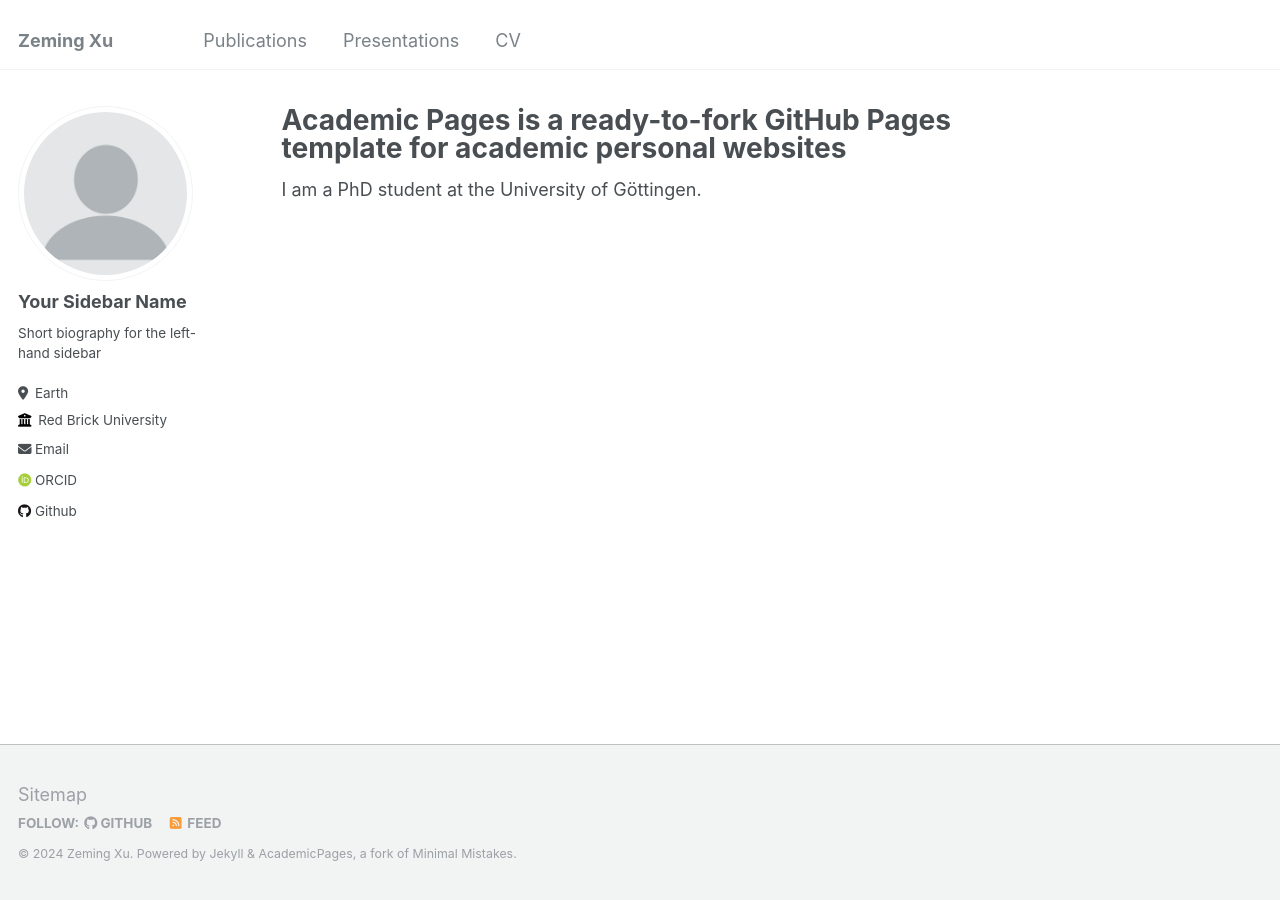
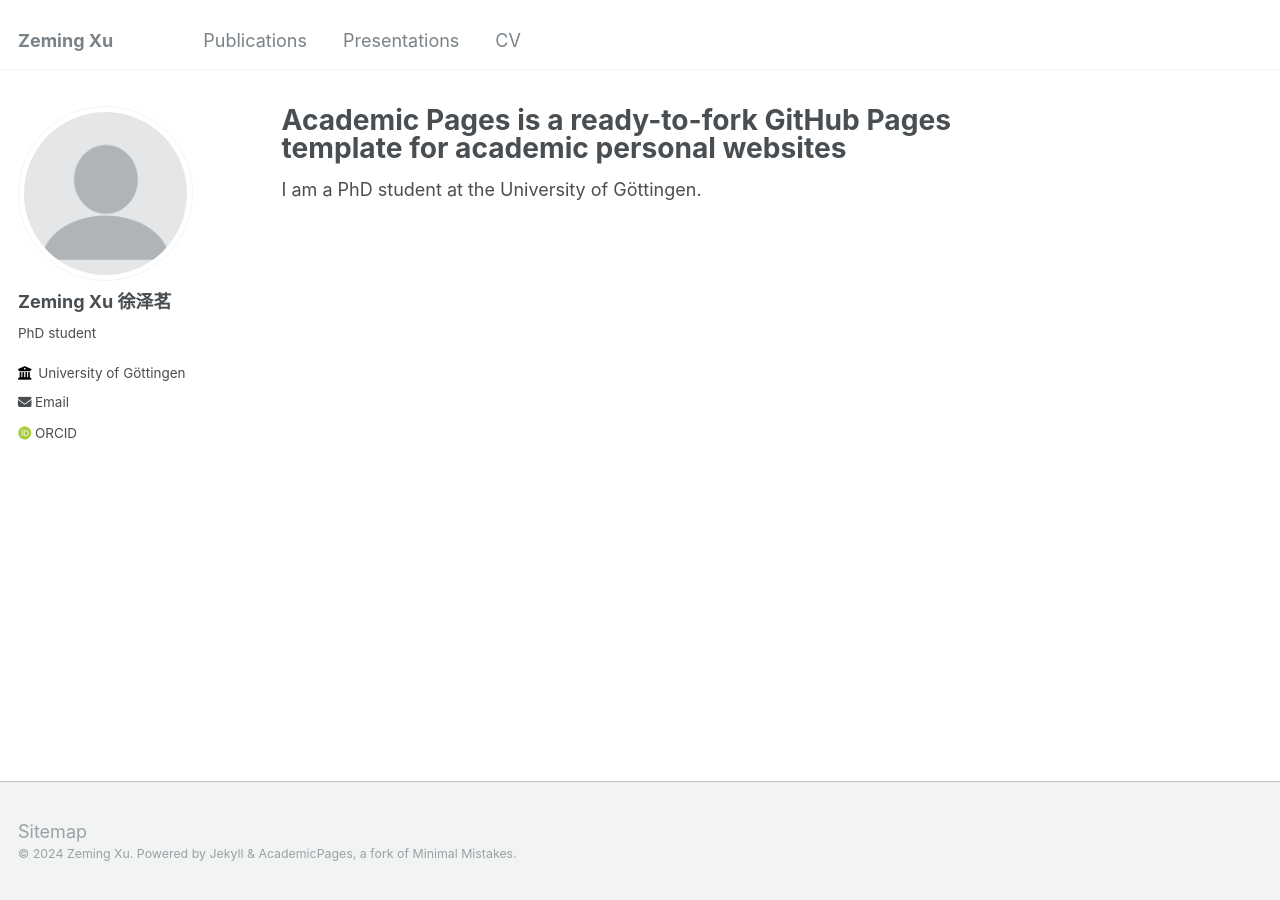
Before and after one commit to xu-zeming/xu-zeming.github.io, a Jekyll site: the page built from _pages/about.md, in a window 1280 px wide. Built offline with Jekyll 4.4.1, drawn with Linux system fonts in a browser that asks for light colours; some web fonts are replaced.

Commit message:
Update _config.yml

```diff
--- a/_config.yml
+++ b/_config.yml
@@ -22,13 +22,13 @@ repository               : "academicpages/academicpages.github.io"
 author:
   # Biographic information
   avatar           : "profile.png"
-  name             : "Your Sidebar Name"
+  name             : "Zeming Xu 徐泽茗"
   pronouns         : # example: "she/her"
-  bio              : "Short biography for the left-hand sidebar"
-  location         : "Earth"
-  employer         : "Red Brick University"
+  bio              : "PhD student"
+  location         : # "Earth"
+  employer         : "University of Göttingen"
   uri              : # URL
-  email            : "none@example.org"
+  email            : "zeming.xu at stud.uni-goettingen.de"
 
   # Academic websites
   arxiv            : # URL - Update with the correct link to your profile
@@ -43,7 +43,7 @@ author:
   bitbucket        : # Username - Update with your username on the site
   codepen          : # Username
   dribbble         : # Username
-  github           : "academicpages"
+  github           : # "academicpages"
   kaggle           : # Username
   stackoverflow    : # User number or user number and name (i.e., use "1" or "1/jeff-atwood")
 
@@ -108,7 +108,7 @@ staticman:
       options:
         format           : "iso8601" # "iso8601" (default), "timestamp-seconds", "timestamp-milliseconds"
 atom_feed:
-  hide                   : false     # change to true to hide the RSS feed in the footer
+  hide                   : true     # change to true to hide the RSS feed in the footer
   path                   : # blank (default) uses feed.xml
 
 
```
